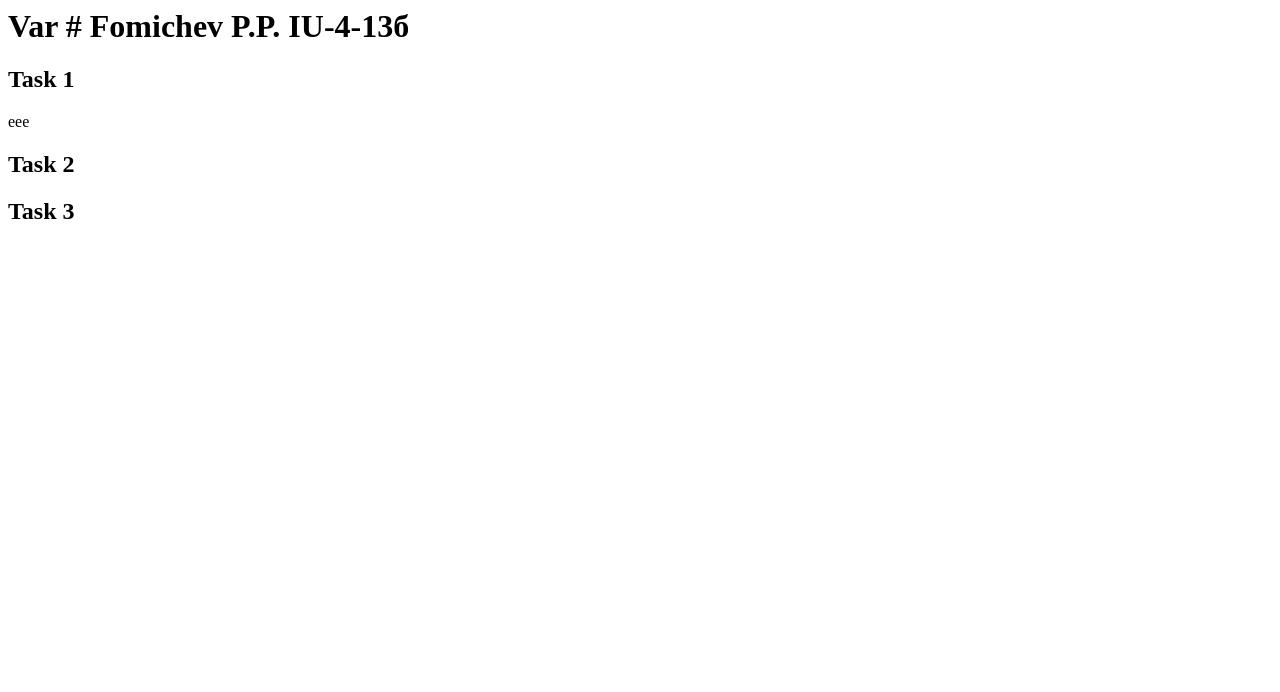
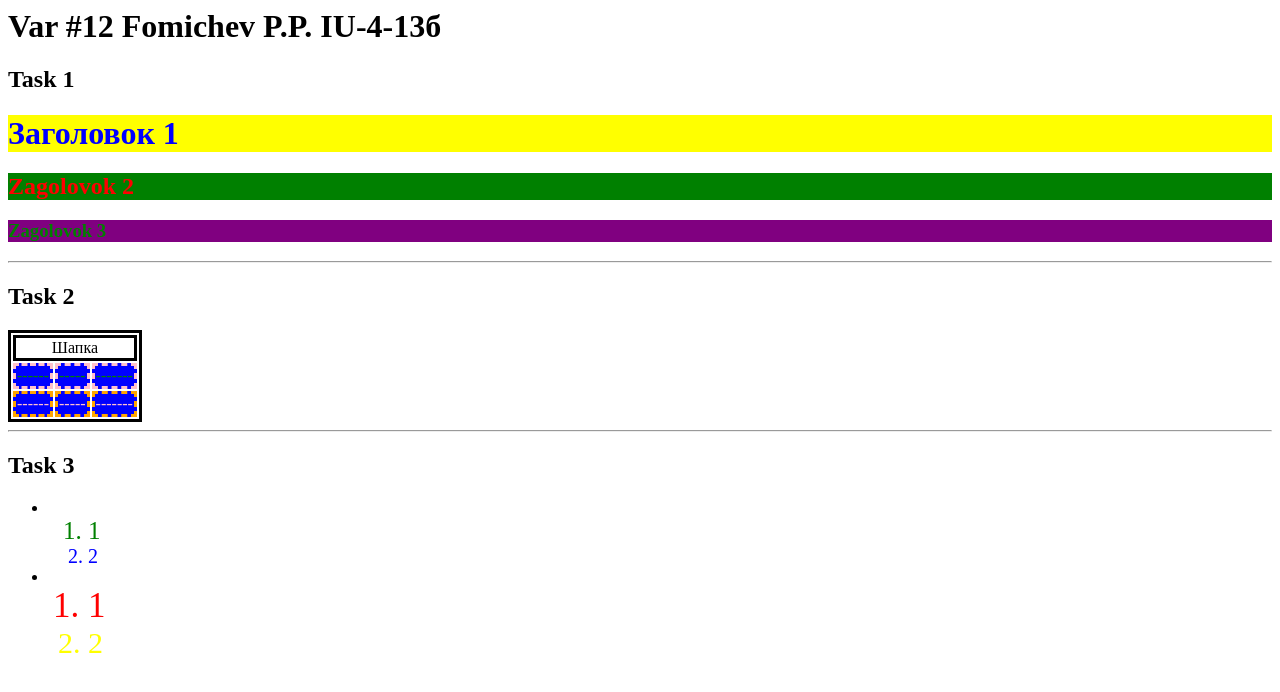
Before and after one commit to pashoke1/pashoke1.github.io, a plain HTML site: page index.html in a window 1280 px wide. Drawn offline with Linux system fonts and the light colour scheme.

Commit message:
Update index.html

```diff
--- a/index.html
+++ b/index.html
@@ -1,19 +1,73 @@
 <html>
 <head>
+	<style type="text/css">
+		table {
+			border: 3px solid black;
+		}
+		#st1 {
+			color: green;
+			background-color: blue;
+            border: 3px dashed pink;
+		}
+		#st1:hover {
+			color: red;
+			background-color: black;
+            border: 3px solid black;
+		}
+		#st2 {
+			color: pink;
+			background-color: blue;
+            border: 3px dashed orange;
+		}
+		#st2:hover {
+			color: blue;
+			background-color: yellow;
+            border: 3px solid black;
+		}
+	</style>
 </head>
 <body>
-   <h1>Var #  Fomichev P.P. IU-4-13б</h1>
+   <h1>Var #12 Fomichev P.P. IU-4-13б</h1>
       <div>
    <h2>Task 1</h2>
-   <p>eee</p>
+   <h1 style="color: blue;
+   background-color: yellow;">Заголовок 1</h1>
+   <h2 style="color: red;
+   background-color: green;">Zagolovok 2</h2>
+   <h3 style="color: green;
+   background-color: purple;">Zagolovok 3</h3>
+      </div>
+   	 <hr>
       </div>
       <div>
    <h2>Task 2</h2>
-   <p></p>
+   <table>
+   	<tr><td colspan="3" style="border: 3px solid black;
+   	text-align: center;">Шапка</td></tr>
+   	<tr><td id="st1">------</td><td id="st1">-----</td><td id="st1">-------</td></tr>
+   	<tr><td id="st2">------</td><td id="st2">-----</td><td id="st2">-------</td></tr>
+   </table>
    </div>
+   <hr>
       <div>
    <h2>Task 3</h2>
-   <p></p>
+   <ul>
+   	<li><ol>
+   		<li style="color: green;
+   		font-size: 25px;">1</li>
+   		<li style="color: blue;
+   		font-size: 20px;">2</li>
+   	    </ol>
+   </li>
+   	<li>
+   		<ol>
+   		<li style="color: red;
+   		font-size: 35px;">1</li>
+   		<li style="color: yellow;
+   		font-size: 30px;">2</li>
+   	    </ol>
+   </li>
+   </ul>
    </div>
 </body>
 </html>
```
